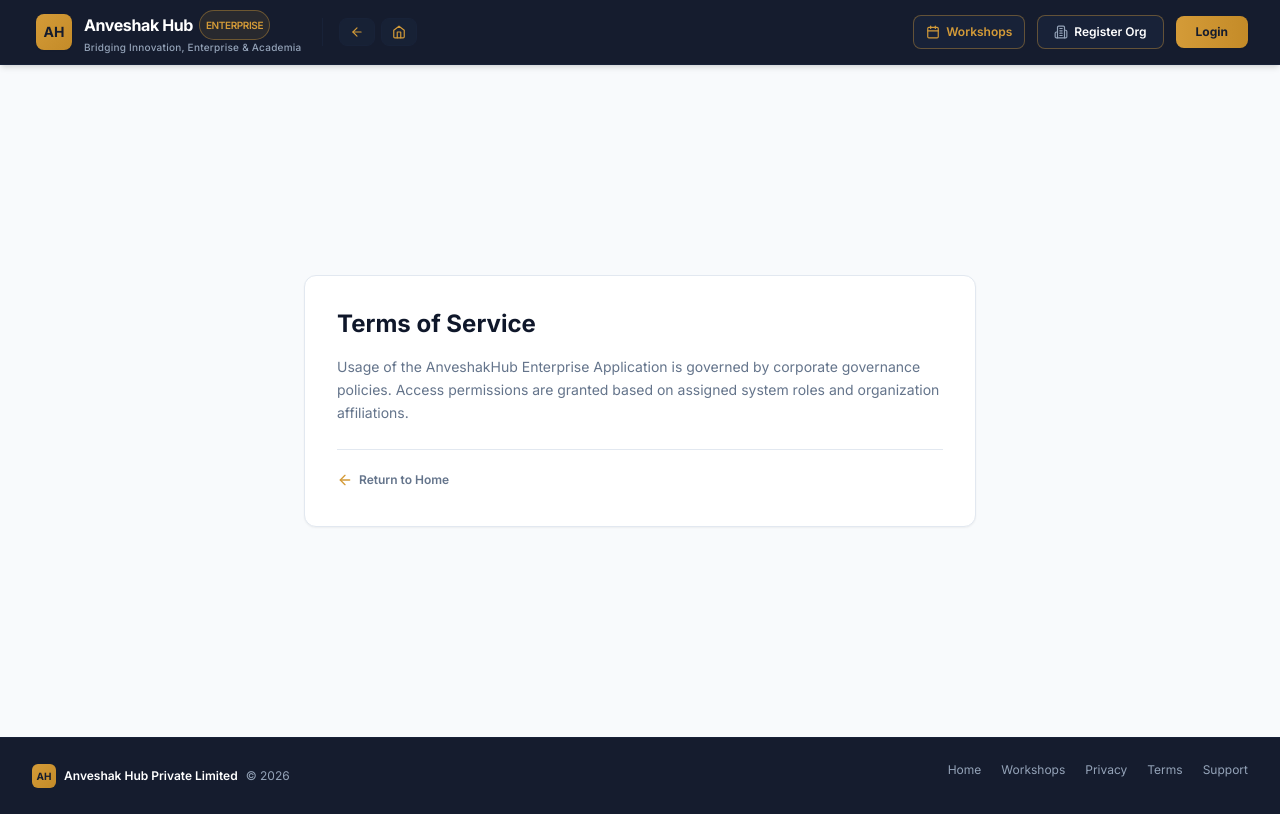
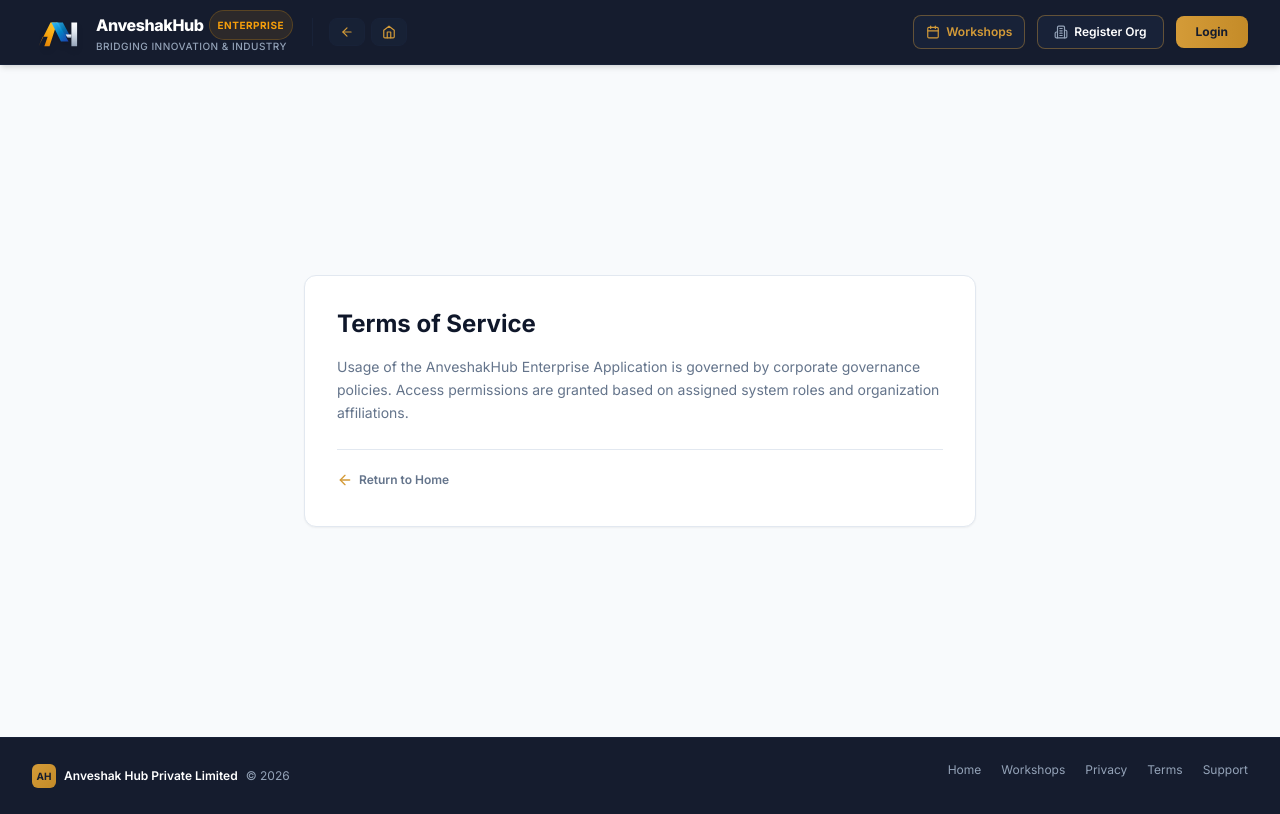
Before and after one commit to AnveshakHub26/Anveshak_erp, a Next.js app in the folder apps/web/: page /terms in a window 1280 px wide. Built offline with nearby package versions, Linux system fonts and the light colour scheme.

Commit message:
feat(brand): integrate official vector AH logo, executive brand loading transition, and redesign landing page showcase

```diff
--- a/apps/web/app/page.tsx
+++ b/apps/web/app/page.tsx
@@ -29,6 +29,7 @@ import {
   Clock,
 } from 'lucide-react';
 import { apiRequest } from '@/lib/api-client';
+import { AnveshakLogo } from '@/components/ui/anveshak-logo';
 
 export default function Fnd01LandingPage() {
   const [mobileMenuOpen, setMobileMenuOpen] = useState(false);
@@ -174,20 +175,7 @@ export default function Fnd01LandingPage() {
             href="/"
             className="flex items-center space-x-3 focus:outline-none focus:ring-2 focus:ring-[#d49b38] rounded-lg p-1 transition-opacity hover:opacity-95"
           >
-            <div className="flex h-9 w-9 items-center justify-center rounded-lg bg-gradient-to-br from-[#d49b38] to-[#c48b28] font-bold text-[#151c2e] text-base shadow-sm">
-              AH
-            </div>
-            <div className="flex flex-col">
-              <span className="text-lg font-bold tracking-tight text-white flex items-center">
-                Anveshak Hub
-                <span className="ml-2 rounded-full border border-[#d49b38]/40 bg-[#d49b38]/10 px-2 py-0.5 text-[10px] font-semibold text-[#d49b38] uppercase">
-                  Enterprise
-                </span>
-              </span>
-              <span className="text-[10px] font-medium text-[#94a3b8] tracking-wide">
-                Bridging Innovation, Enterprise & Academia
-              </span>
-            </div>
+            <AnveshakLogo size="md" showText={true} />
           </Link>
 
           {/* Desktop Navigation CTAs */}
@@ -293,70 +281,59 @@ export default function Fnd01LandingPage() {
                 </div>
               </div>
 
-              {/* Right Column: Real Enterprise Product Preview Mockup */}
+              {/* Right Column: Executive Hand-Crafted Enterprise Showcase */}
               <div className="lg:col-span-5">
-                <div className="rounded-2xl border border-[#E2E8F0] bg-[#151c2e] p-5 shadow-2xl text-white space-y-4">
-                  {/* Top Mockup Title Bar */}
-                  <div className="flex items-center justify-between border-b border-[#182238] pb-3">
+                <div className="rounded-2xl border border-slate-200 bg-white p-6 shadow-xl space-y-5">
+                  <div className="flex items-center justify-between border-b border-slate-100 pb-3">
                     <div className="flex items-center space-x-2">
-                      <div className="h-3 w-3 rounded-full bg-red-500/80" />
-                      <div className="h-3 w-3 rounded-full bg-yellow-500/80" />
-                      <div className="h-3 w-3 rounded-full bg-green-500/80" />
+                      <span className="h-2.5 w-2.5 rounded-full bg-emerald-500 animate-pulse" />
+                      <span className="text-xs font-bold text-slate-900 uppercase tracking-wider">Enterprise OS Telemetry</span>
                     </div>
-                    <span className="text-[11px] font-medium text-[#94a3b8]">AnveshakHub Enterprise</span>
-                  </div>
-
-                  {/* Dashboard Preview Header */}
-                  <div className="flex items-center justify-between">
-                    <div>
-                      <div className="text-xs font-bold text-white">Innovation Operating System</div>
-                      <div className="text-[10px] text-[#94a3b8]">Active Platform Verticals</div>
-                    </div>
-                    <span className="rounded-full bg-[#d49b38] px-2 py-0.5 text-[10px] font-bold text-[#151c2e]">
+                    <span className="rounded-full bg-amber-50 px-2.5 py-0.5 text-[10px] font-extrabold text-amber-700 ring-1 ring-amber-200">
                       LIVE SYSTEM
                     </span>
                   </div>
 
-                  {/* Metrics Cards Grid */}
-                  <div className="grid grid-cols-2 gap-3 pt-1">
-                    <div className="rounded-xl border border-[#182238] bg-[#182238]/80 p-3">
-                      <div className="text-[10px] text-[#94a3b8] flex items-center justify-between">
-                        <span>Service Verticals</span>
-                        <BarChart3 className="h-3.5 w-3.5 text-[#d49b38]" />
+                  {/* 6 Business Verticals Direct Access Badges */}
+                  <div className="space-y-2">
+                    <div className="text-[11px] font-bold uppercase tracking-wider text-slate-500">6 Official Service Verticals</div>
+                    <div className="grid grid-cols-2 gap-2">
+                      <div className="rounded-lg border border-slate-100 bg-slate-50 p-2.5 text-xs hover:border-indigo-300 transition-all">
+                        <div className="font-bold text-slate-900">Research &amp; Deep Tech</div>
+                        <div className="text-[10px] text-indigo-600 font-semibold mt-0.5">BV-01 • Research Projects</div>
                       </div>
-                      <div className="text-lg font-bold text-white mt-1">6 Active</div>
-                      <div className="text-[9px] text-[#d49b38]">BV-01 to BV-06</div>
-                    </div>
-                    <div className="rounded-xl border border-[#182238] bg-[#182238]/80 p-3">
-                      <div className="text-[10px] text-[#94a3b8] flex items-center justify-between">
-                        <span>TRL Framework</span>
-                        <Activity className="h-3.5 w-3.5 text-[#d49b38]" />
+                      <div className="rounded-lg border border-slate-100 bg-slate-50 p-2.5 text-xs hover:border-indigo-300 transition-all">
+                        <div className="font-bold text-slate-900">IP &amp; Knowledge</div>
+                        <div className="text-[10px] text-indigo-600 font-semibold mt-0.5">BV-02 • Patents &amp; Lit</div>
                       </div>
-                      <div className="text-lg font-bold text-white mt-1">TRL 1 - 9</div>
-                      <div className="text-[9px] text-emerald-400">Validated Pipeline</div>
+                      <div className="rounded-lg border border-slate-100 bg-slate-50 p-2.5 text-xs hover:border-indigo-300 transition-all">
+                        <div className="font-bold text-slate-900">Startup Incubation</div>
+                        <div className="text-[10px] text-indigo-600 font-semibold mt-0.5">BV-03 • Commercialize</div>
+                      </div>
+                      <div className="rounded-lg border border-slate-100 bg-slate-50 p-2.5 text-xs hover:border-indigo-300 transition-all">
+                        <div className="font-bold text-slate-900">Consulting &amp; Advisory</div>
+                        <div className="text-[10px] text-indigo-600 font-semibold mt-0.5">BV-04 • Roadmaps</div>
+                      </div>
+                      <div className="rounded-lg border border-slate-100 bg-slate-50 p-2.5 text-xs hover:border-indigo-300 transition-all">
+                        <div className="font-bold text-slate-900">Design &amp; Prototype</div>
+                        <div className="text-[10px] text-indigo-600 font-semibold mt-0.5">BV-05 • Full-Stack</div>
+                      </div>
+                      <div className="rounded-lg border border-slate-100 bg-slate-50 p-2.5 text-xs hover:border-indigo-300 transition-all">
+                        <div className="font-bold text-slate-900">Upskilling &amp; Training</div>
+                        <div className="text-[10px] text-indigo-600 font-semibold mt-0.5">BV-06 • Workshops</div>
+                      </div>
                     </div>
                   </div>
 
-                  {/* Operational Status Box */}
-                  <div className="rounded-xl border border-[#182238] bg-[#182238]/50 p-3 space-y-2 text-xs">
-                    <div className="flex items-center justify-between text-[11px] font-semibold text-white">
-                      <span>Enterprise Security & Audit</span>
-                      <ShieldCheck className="h-4 w-4 text-[#d49b38]" />
+                  {/* Core Platform Capabilities */}
+                  <div className="rounded-xl border border-indigo-100 bg-indigo-50/50 p-4 space-y-2 text-xs">
+                    <div className="flex items-center justify-between text-xs font-bold text-slate-900">
+                      <span>TRL 1 - 9 Innovation Framework</span>
+                      <ShieldCheck className="h-4 w-4 text-indigo-600" />
                     </div>
-                    <div className="space-y-1 text-[10px] text-[#94a3b8]">
-                      <div className="flex items-center space-x-1.5">
-                        <Check className="h-3 w-3 text-[#d49b38]" />
-                        <span>Single Unified ADMIN Authorization Model</span>
-                      </div>
-                      <div className="flex items-center space-x-1.5">
-                        <Check className="h-3 w-3 text-[#d49b38]" />
-                        <span>Private S3 Object Storage & Virus Scanning</span>
-                      </div>
-                      <div className="flex items-center space-x-1.5">
-                        <Check className="h-3 w-3 text-[#d49b38]" />
-                        <span>Argon2id Encrypted Session Authentication</span>
-                      </div>
-                    </div>
+                    <p className="text-[11px] text-slate-600 leading-relaxed">
+                      End-to-end research governance with automated document scanning, multi-tenant industry organization portals, and immutable audit logs.
+                    </p>
                   </div>
                 </div>
               </div>
--- /dev/null
+++ b/apps/web/components/layout/brand-loader.tsx
@@ -0,0 +1,102 @@
+'use client';
+
+import React, { useState, useEffect } from 'react';
+import { AnveshakLogo } from '@/components/ui/anveshak-logo';
+import { ShieldCheck, Activity } from 'lucide-react';
+
+interface BrandLoaderProps {
+  onComplete?: () => void;
+  durationMs?: number;
+  subtitle?: string;
+}
+
+export function BrandLoader({
+  onComplete,
+  durationMs = 1800,
+  subtitle = 'Initializing AnveshakHub Enterprise OS...',
+}: BrandLoaderProps) {
+  const [progress, setProgress] = useState(0);
+  const [isFading, setIsFading] = useState(false);
+  const [isVisible, setIsVisible] = useState(true);
+
+  useEffect(() => {
+    const startTime = Date.now();
+    const interval = setInterval(() => {
+      const elapsed = Date.now() - startTime;
+      const pct = Math.min(Math.round((elapsed / durationMs) * 100), 100);
+      setProgress(pct);
+
+      if (pct >= 100) {
+        clearInterval(interval);
+        setIsFading(true);
+        setTimeout(() => {
+          setIsVisible(false);
+          if (onComplete) onComplete();
+        }, 400);
+      }
+    }, 30);
+
+    return () => clearInterval(interval);
+  }, [durationMs, onComplete]);
+
+  if (!isVisible) return null;
+
+  return (
+    <div
+      className={`fixed inset-0 z-[9999] flex flex-col items-center justify-center bg-[#0B0F19] text-white transition-opacity duration-500 selection:bg-amber-500 selection:text-slate-950 ${
+        isFading ? 'opacity-0 pointer-events-none' : 'opacity-100'
+      }`}
+    >
+      {/* Background Radial Ambient Glow */}
+      <div className="absolute inset-0 bg-[radial-gradient(circle_at_center,rgba(2,132,199,0.08)_0%,transparent_65%)] pointer-events-none" />
+      <div className="absolute top-1/2 left-1/2 -translate-x-1/2 -translate-y-1/2 w-96 h-96 bg-amber-500/5 rounded-full blur-3xl pointer-events-none" />
+
+      {/* Main Center Brand Module */}
+      <div className="relative z-10 flex flex-col items-center text-center px-4 max-w-sm w-full">
+        {/* Animated Brand Logo Container */}
+        <div className="relative mb-8 flex items-center justify-center">
+          {/* Subtle Ring Pulse */}
+          <div className="absolute -inset-4 rounded-3xl bg-gradient-to-r from-amber-500/20 via-sky-500/20 to-indigo-500/20 blur-md animate-pulse" />
+          <div className="relative rounded-2xl border border-slate-800 bg-[#111827]/90 p-5 shadow-2xl backdrop-blur-md">
+            <AnveshakLogo size="xl" showText={false} />
+          </div>
+        </div>
+
+        {/* Brand Identity Label */}
+        <h2 className="text-xl font-extrabold tracking-tight text-white flex items-center justify-center gap-2">
+          <span>AnveshakHub</span>
+          <span className="rounded-full bg-amber-500/10 px-2.5 py-0.5 text-[10px] font-extrabold text-amber-500 ring-1 ring-amber-500/30 uppercase tracking-wider">
+            Enterprise
+          </span>
+        </h2>
+        <p className="mt-1 text-xs text-slate-400 font-medium tracking-wide">
+          {subtitle}
+        </p>
+
+        {/* Progress Bar & Telemetry Status */}
+        <div className="mt-8 w-full space-y-2">
+          <div className="h-1.5 w-full overflow-hidden rounded-full bg-slate-800/80 p-0.5">
+            <div
+              className="h-full rounded-full bg-gradient-to-r from-amber-500 via-sky-500 to-indigo-500 transition-all duration-150 ease-out"
+              style={{ width: `${progress}%` }}
+            />
+          </div>
+
+          <div className="flex items-center justify-between text-[11px] font-mono text-slate-400 pt-1">
+            <span className="flex items-center gap-1.5">
+              <Activity className="h-3 w-3 text-emerald-400 animate-pulse" />
+              <span>Verifying Services</span>
+            </span>
+            <span className="font-bold text-slate-200">{progress}%</span>
+          </div>
+        </div>
+
+        {/* Security Footer Badge */}
+        <div className="mt-10 flex items-center gap-2 rounded-full border border-slate-800/80 bg-slate-900/60 px-3.5 py-1 text-[10px] text-slate-400 font-semibold backdrop-blur-xs">
+          <ShieldCheck className="h-3.5 w-3.5 text-amber-500" />
+          <span>Encrypted Enterprise Session</span>
+        </div>
+      </div>
+    </div>
+  );
+}
--- a/apps/web/components/layout/public-shell.tsx
+++ b/apps/web/components/layout/public-shell.tsx
@@ -4,6 +4,7 @@ import React, { useState } from 'react';
 import Link from 'next/link';
 import { useRouter, usePathname } from 'next/navigation';
 import { ArrowLeft, Home, Calendar, LogIn, Building2, Menu, X } from 'lucide-react';
+import { AnveshakLogo } from '@/components/ui/anveshak-logo';
 
 interface PublicShellProps {
   children: React.ReactNode;
@@ -32,20 +33,7 @@ export function PublicShell({ children }: PublicShellProps) {
               href="/"
               className="flex items-center gap-2 sm:gap-3 focus:outline-none focus:ring-2 focus:ring-[#d49b38] rounded-lg p-1 transition-opacity hover:opacity-90 shrink-0"
             >
-              <div className="flex h-8 w-8 sm:h-9 sm:w-9 items-center justify-center rounded-lg bg-gradient-to-br from-[#d49b38] to-[#c48b28] font-bold text-[#151c2e] text-sm shadow-sm">
-                AH
-              </div>
-              <div className="flex flex-col">
-                <span className="text-sm sm:text-base font-bold tracking-tight text-white flex items-center gap-1.5">
-                  Anveshak Hub
-                  <span className="rounded-full border border-[#d49b38]/40 bg-[#d49b38]/10 px-1.5 py-0.5 text-[9px] sm:text-[10px] font-semibold text-[#d49b38] uppercase">
-                    Enterprise
-                  </span>
-                </span>
-                <span className="hidden sm:block text-[10px] font-medium text-[#94a3b8] tracking-wide">
-                  Bridging Innovation, Enterprise &amp; Academia
-                </span>
-              </div>
+              <AnveshakLogo size="md" showText={true} />
             </Link>
 
             {/* Back & Home pills */}
--- /dev/null
+++ b/apps/web/components/ui/anveshak-logo.tsx
@@ -0,0 +1,103 @@
+'use client';
+
+import React from 'react';
+
+interface AnveshakLogoProps {
+  className?: string;
+  size?: 'sm' | 'md' | 'lg' | 'xl';
+  showText?: boolean;
+  textColor?: string;
+}
+
+export function AnveshakLogo({
+  className = '',
+  size = 'md',
+  showText = true,
+  textColor = 'text-white',
+}: AnveshakLogoProps) {
+  const dimensions = {
+    sm: { height: 28, width: 36, text: 'text-sm' },
+    md: { height: 38, width: 48, text: 'text-base' },
+    lg: { height: 48, width: 62, text: 'text-xl' },
+    xl: { height: 64, width: 84, text: 'text-2xl' },
+  }[size];
+
+  return (
+    <div className={`inline-flex items-center gap-3 ${className}`}>
+      {/* Precision Vector AH Monogram */}
+      <svg
+        width={dimensions.width}
+        height={dimensions.height}
+        viewBox="0 0 100 80"
+        fill="none"
+        xmlns="http://www.w3.org/2000/svg"
+        className="shrink-0 drop-shadow-md transition-transform hover:scale-105"
+      >
+        <defs>
+          {/* Amber / Orange Gradient for Left A Leg */}
+          <linearGradient id="ahAmber" x1="0%" y1="100%" x2="50%" y2="0%">
+            <stop offset="0%" stopColor="#D97706" />
+            <stop offset="50%" stopColor="#F59E0B" />
+            <stop offset="100%" stopColor="#FBBF24" />
+          </linearGradient>
+
+          {/* Cyan / Sky Blue Gradient for Middle Diagonal Ribbon */}
+          <linearGradient id="ahCyan" x1="0%" y1="0%" x2="100%" y2="100%">
+            <stop offset="0%" stopColor="#38BDF8" />
+            <stop offset="50%" stopColor="#0284C7" />
+            <stop offset="100%" stopColor="#1E40AF" />
+          </linearGradient>
+
+          {/* Brushed Metallic Silver Gradient for Right H Pillar */}
+          <linearGradient id="ahSilver" x1="0%" y1="0%" x2="0%" y2="100%">
+            <stop offset="0%" stopColor="#FFFFFF" />
+            <stop offset="40%" stopColor="#E2E8F0" />
+            <stop offset="100%" stopColor="#94A3B8" />
+          </linearGradient>
+        </defs>
+
+        {/* 1. Left Orange/Amber Diagonal Leg of 'A' */}
+        <polygon
+          points="5,70 30,20 44,20 28,70 17,70 24,50 14,50"
+          fill="url(#ahAmber)"
+        />
+
+        {/* 2. Middle Cyan/Blue Angled Ribbon (Connecting A and H) */}
+        <polygon
+          points="32,20 46,20 68,60 52,60"
+          fill="url(#ahCyan)"
+        />
+        <polygon
+          points="42,20 56,20 72,50 58,50"
+          fill="url(#ahCyan)"
+          opacity="0.85"
+        />
+
+        {/* 3. Right Metallic Silver Vertical Pillar of 'H' */}
+        <polygon
+          points="74,20 86,20 86,70 74,70"
+          fill="url(#ahSilver)"
+        />
+        {/* Horizontal Notch for H */}
+        <polygon
+          points="62,45 74,45 74,52 66,52"
+          fill="url(#ahSilver)"
+        />
+      </svg>
+
+      {showText && (
+        <div className="flex flex-col">
+          <div className={`font-extrabold tracking-tight ${dimensions.text} ${textColor} flex items-center gap-1.5`}>
+            <span>AnveshakHub</span>
+            <span className="rounded-full bg-amber-500/10 px-2 py-0.5 text-[10px] font-bold text-amber-500 ring-1 ring-amber-500/30 uppercase tracking-wider">
+              Enterprise
+            </span>
+          </div>
+          <span className="text-[10px] font-medium text-slate-400 tracking-wider uppercase">
+            Bridging Innovation & Industry
+          </span>
+        </div>
+      )}
+    </div>
+  );
+}
```
Also changed, not shown: apps/web/app/login/page.tsx (+4 -3 lines), apps/web/components/layout/app-shell.tsx (+4 -14 lines), apps/web/components/layout/sidebar.tsx (+4 -11 lines), 1 other file (tests, documents, lock files or other folders).
